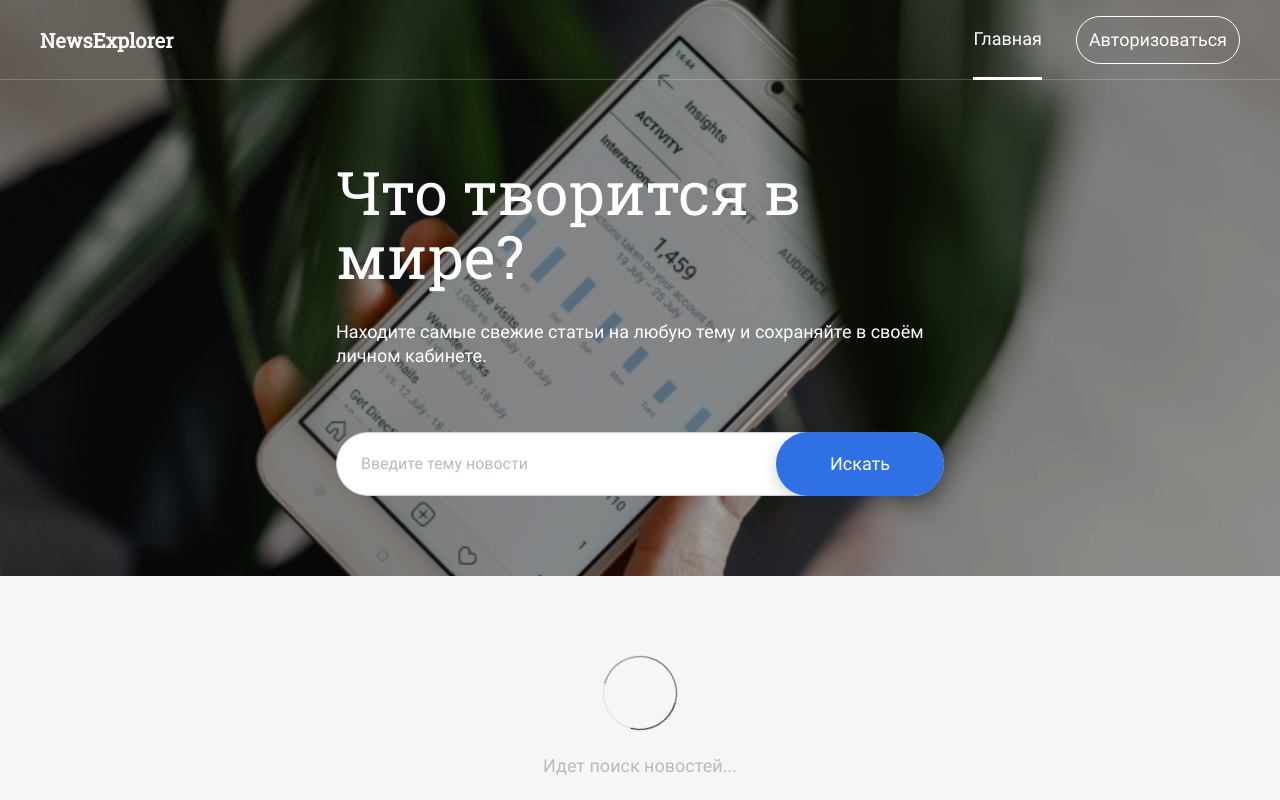
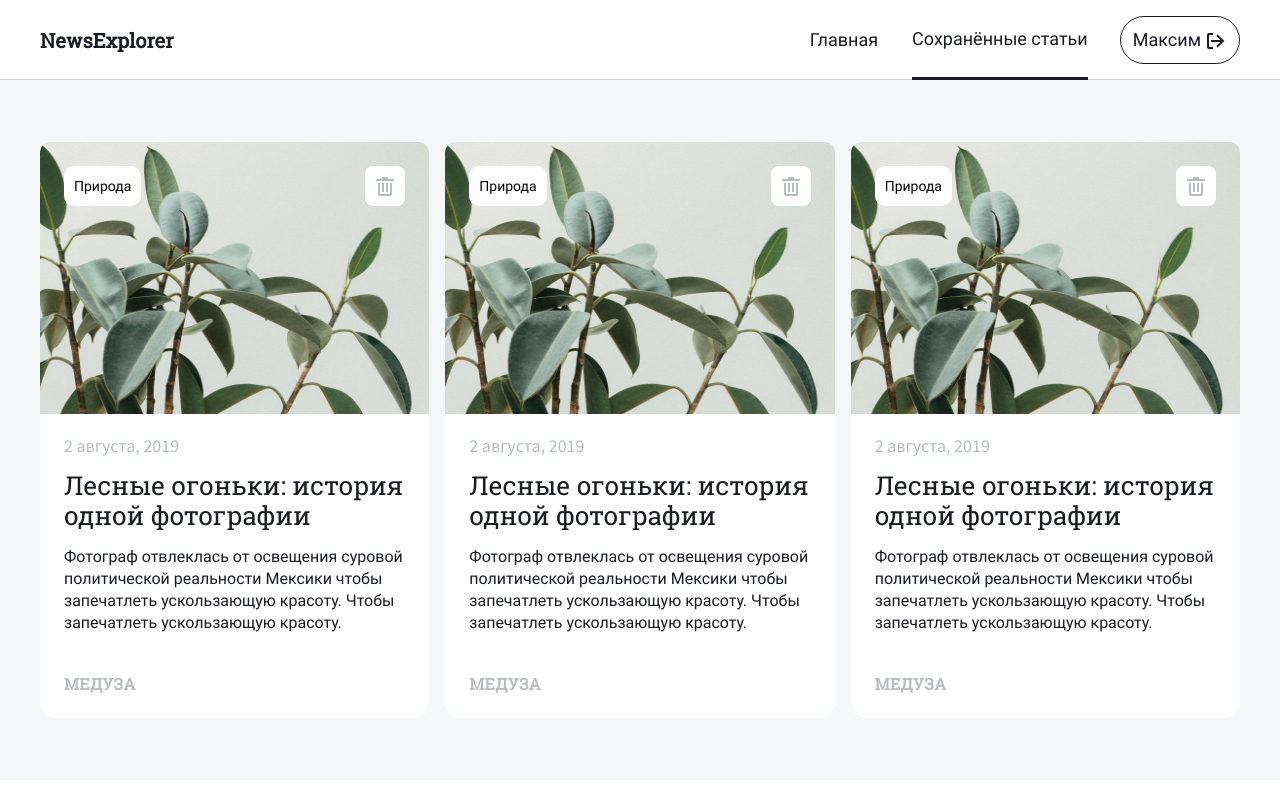
Before and after one commit to MaximStovba/news-explorer-frontend, a React (Create React App) app: page /saved-news in a window 1280 px wide. Shown: the top 800 px of the page. Built offline with nearby package versions, Linux system fonts and the light colour scheme.

Commit message:
отладка навигации SavedNews

```diff
--- a/src/components/App/App.js
+++ b/src/components/App/App.js
@@ -12,7 +12,7 @@ import './App.css';
 
   function App() {
 
-  const [loggedIn, setLoggedIn] = React.useState(false);
+  const [loggedIn, setLoggedIn] = React.useState(true);
   const [isLoginPopupOpen, setIsLoginPopupOpen] = React.useState(false);
   const [isMiniOpen, setIsMiniOpen] = React.useState(false);
   const [isRegisterPopupOpen, setIsRegisterPopupOpen] = React.useState(false);
@@ -83,8 +83,28 @@ import './App.css';
       loggedIn
       ?
       <>
-        <Route path="/saved-news"><SavedNews loggedIn={loggedIn} /></Route>
-        <Route exact path="/"><Main loggedIn={loggedIn} /></Route>
+        <Route path="/saved-news">
+          <SavedNews
+            isOpen={isPopupMenuOpen}
+            onClose={closeAllPopups}
+            loggedIn={loggedIn}
+            isMiniOpen={isMiniOpen}
+            handleLogInClick={handleLogInClick}
+            handleMiniClick={handleMiniClick}
+            handleMenuOpenClick={handleMenuOpenClick}
+          />
+        </Route>
+        <Route exact path="/">
+          <Main
+            loggedIn={loggedIn}
+            handleLogInClick={handleLogInClick}
+            handleMenuOpenClick={handleMenuOpenClick}
+            isOpen={isPopupMenuOpen}
+            isMiniOpen={isMiniOpen}
+            onClose={closeAllPopups}
+            handleMiniClick={handleMiniClick}
+          />
+        </Route>
       </>
       :
       <Route path="/">
--- a/src/components/Header/Header.css
+++ b/src/components/Header/Header.css
@@ -15,6 +15,7 @@
 }
 
 .header_style_black {
+  background-color: white;
   /* декоротивный элемент снизу */
   border-bottom: 1px solid #D1D2D6;
 }
--- a/src/components/Header/Header.js
+++ b/src/components/Header/Header.js
@@ -15,9 +15,9 @@ function Header({
   handleMenuOpenClick,
 }) {
   return (
-    <header className={`header header_style_${!isMain ? 'black' : 'white'}`}>
+    <header className={`header header_style_${isMain || isOpen ? 'white' : 'black'}`}>
       <div className="header__container">
-        <a href="/" className={`header__logo header__logo_style_${!isMain ? 'black' : 'white'}`}>NewsExplorer</a>
+        <a href="/" className={`header__logo header__logo_style_${isMain || isOpen  ? 'white' : 'black'}`}>NewsExplorer</a>
         <Navigation
           loggedIn={loggedIn}
           isMain={isMain}
--- a/src/components/Navigation/Navigation.css
+++ b/src/components/Navigation/Navigation.css
@@ -270,10 +270,13 @@
   .navigation__mini-btn_hidden {
     display: none;
   }
-  .navigation__mini-btn_type_open {
+  .navigation__mini-btn_type_open-white {
     background-image: url(../../images/icon_menu_open_white.svg);
   }
-  .navigation__mini-btn_type_close {
+  .navigation__mini-btn_type_open-black {
+    background-image: url(../../images/icon_menu_open_black.svg);
+  }
+  .navigation__mini-btn_type_close-white {
     background-image: url(../../images/icon_menu_close_white.svg);
   }
   .navigation__mini-btn:hover {
--- a/src/components/Navigation/Navigation.js
+++ b/src/components/Navigation/Navigation.js
@@ -20,6 +20,9 @@ function Navigation({
     handleLogInClick();
     handleMiniClick();
   }
+  function logOut() {
+    // завершение сессии
+  }
   return (
     <nav className={`navigation ${isVertical ? 'navigation_vertical' : ''} navigation_status_${loggedIn ? 'signin' : 'signout'}`}>
       <a href="/" className={
@@ -28,16 +31,27 @@ function Navigation({
         navigation__link_type_main
         ${!isMain ? '' : 'navigation__link_status_active'}`
       }>Главная</a>
+
       {
         loggedIn
-        ? <a href="/saved-news" className={
+        ? <>
+          <a href="/saved-news" className={
             `navigation__link
               navigation__link_style_${!isMain ? 'black' : 'white'}
               navigation__link_type_article
               ${!isMain ? 'navigation__link_status_active' : ''}`
           }>Сохранённые&nbsp;статьи</a>
-        : ""
-      }
+          <button type="button"
+            onClick={logOut}
+            className={
+            `navigation__btn
+              navigation__btn_style_${!isMain ? 'black' : 'white'}
+              ${loggedIn ? 'navigation__btn_logout' : ''}
+              ${loggedIn && isMain ? 'navigation__btn_logout_main' : ''}`
+            }>{`${loggedIn ? userName : 'Авторизоваться'}`}
+          </button>
+          </>
+        :
         <button type="button"
           onClick={handleLogInClick}
           className={
@@ -47,13 +61,15 @@ function Navigation({
             ${loggedIn && isMain ? 'navigation__btn_logout_main' : ''}`
           }>{`${loggedIn ? userName : 'Авторизоваться'}`}
         </button>
+      }
+
       {
         isVertical && loggedIn
         ?
         <nav className="nav-vertical">
           <a href="/" className="nav-vertical__link nav-vertical__link_type_main">Главная</a>
           <a href="/saved-news" className="nav-vertical__link nav-vertical__link_type_article">Сохранённые&nbsp;статьи</a>
-          <button onClick={onClickMini} className="nav-vertical__btn" type="button">Авторизоваться</button>
+          <button onClick={logOut} className="nav-vertical__btn" type="button">{userName}</button>
         </nav>
         : ""
       }
@@ -68,12 +84,12 @@ function Navigation({
       }
       {
         !isVertical && !isOpen
-        ? <button onClick={handleMenuOpenClick} className={`navigation__mini-btn ${isMiniOpen ? 'navigation__mini-btn_hidden' : ''} navigation__mini-btn_type_open`}></button>
+        ? <button onClick={handleMenuOpenClick} className={`navigation__mini-btn ${isMiniOpen ? 'navigation__mini-btn_hidden' : ''} navigation__mini-btn_type_open-${isMain ? 'white' : 'black'}`}></button>
         : ""
       }
       {
         !isVertical && isOpen
-        ? <button onClick={onClose} className="navigation__mini-btn navigation__mini-btn_type_close"></button>
+        ? <button onClick={onClose} className="navigation__mini-btn navigation__mini-btn_type_close-white"></button>
         : ""
       }
     </nav>
--- a/src/components/SavedNews/SavedNews.css
+++ b/src/components/SavedNews/SavedNews.css
@@ -1,8 +1,26 @@
 .saved-news {
-  /* сетка saved-news */
+  /* фон */
+  background: #F5F6F7;
+  /* сетка */
   display: grid;
   grid-template-columns: 1fr;
   grid-template-rows:
     80px
     repeat(3, min-content);
 }
+
+@media all and (max-width : 800px) { /* 768 */
+  .saved-news {
+    grid-template-rows:
+      66px
+      repeat(3, min-content);
+  }
+}
+
+@media all and (max-width : 550px) { /* 320 */
+  .saved-news {
+    grid-template-rows:
+      56px
+      repeat(3, min-content);
+  }
+}
--- a/src/components/SavedNews/SavedNews.js
+++ b/src/components/SavedNews/SavedNews.js
@@ -2,18 +2,44 @@
 
 import React from 'react';
 import Header from '../Header/Header';
-import SavedNewsHeader from '../SavedNewsHeader/SavedNewsHeader';
+// import SavedNewsHeader from '../SavedNewsHeader/SavedNewsHeader';
 import NewsCardList from '../NewsCardList/NewsCardList';
 import Footer from '../Footer/Footer';
+import PopupMenu from '../PopupMenu/PopupMenu';
 import './SavedNews.css';
 
-function SavedNews({ loggedIn }) {
+function SavedNews({
+  isOpen,
+  onClose,
+  loggedIn,
+  isMiniOpen,
+  handleLogInClick,
+  handleMiniClick,
+  handleMenuOpenClick,
+}) {
+  const isMain = false;
   return (
     <div className="saved-news">
-      <Header loggedIn={loggedIn} />
-      <SavedNewsHeader />
+      <Header
+        isOpen={isOpen}
+        loggedIn={loggedIn}
+        isMiniOpen={isMiniOpen}
+        handleLogInClick={handleLogInClick}
+        handleMiniClick={handleMiniClick}
+        handleMenuOpenClick={handleMenuOpenClick}
+      />
+
       <NewsCardList loggedIn={loggedIn} />
       <Footer />
+      <PopupMenu
+        loggedIn={loggedIn}
+        isMain={isMain}
+        isOpen={isOpen}
+        onClose={onClose}
+        handleLogInClick={handleLogInClick}
+        handleMiniClick={handleMiniClick}
+      />
+      {/* <SavedNewsHeader /> */}
     </div>
   );
 }
```
Also changed, not shown: src/components/Main/Main.js (indentation only), src/images/icon_menu_open_black.svg (added). Lines whose indentation alone changed are shown as unchanged.
